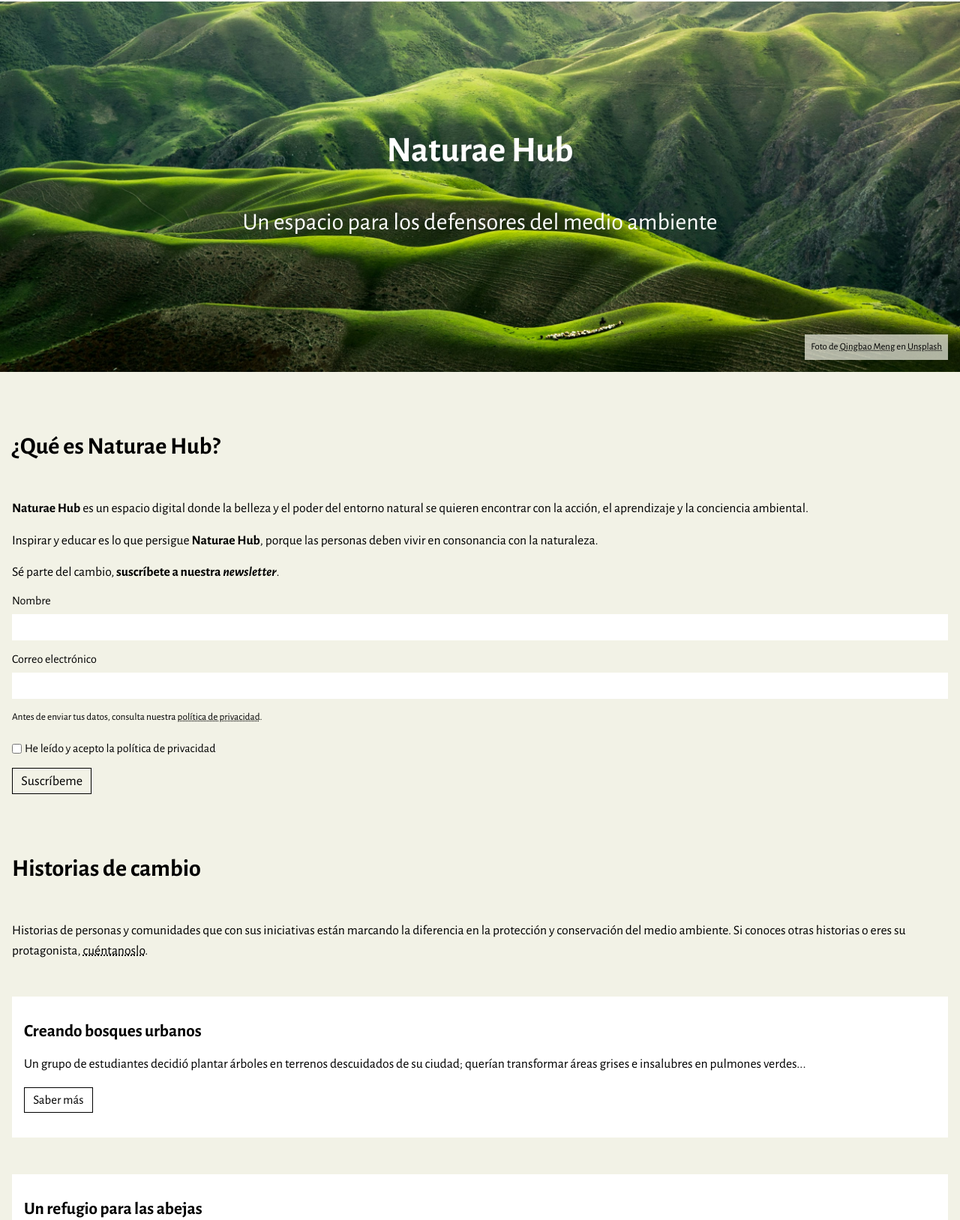
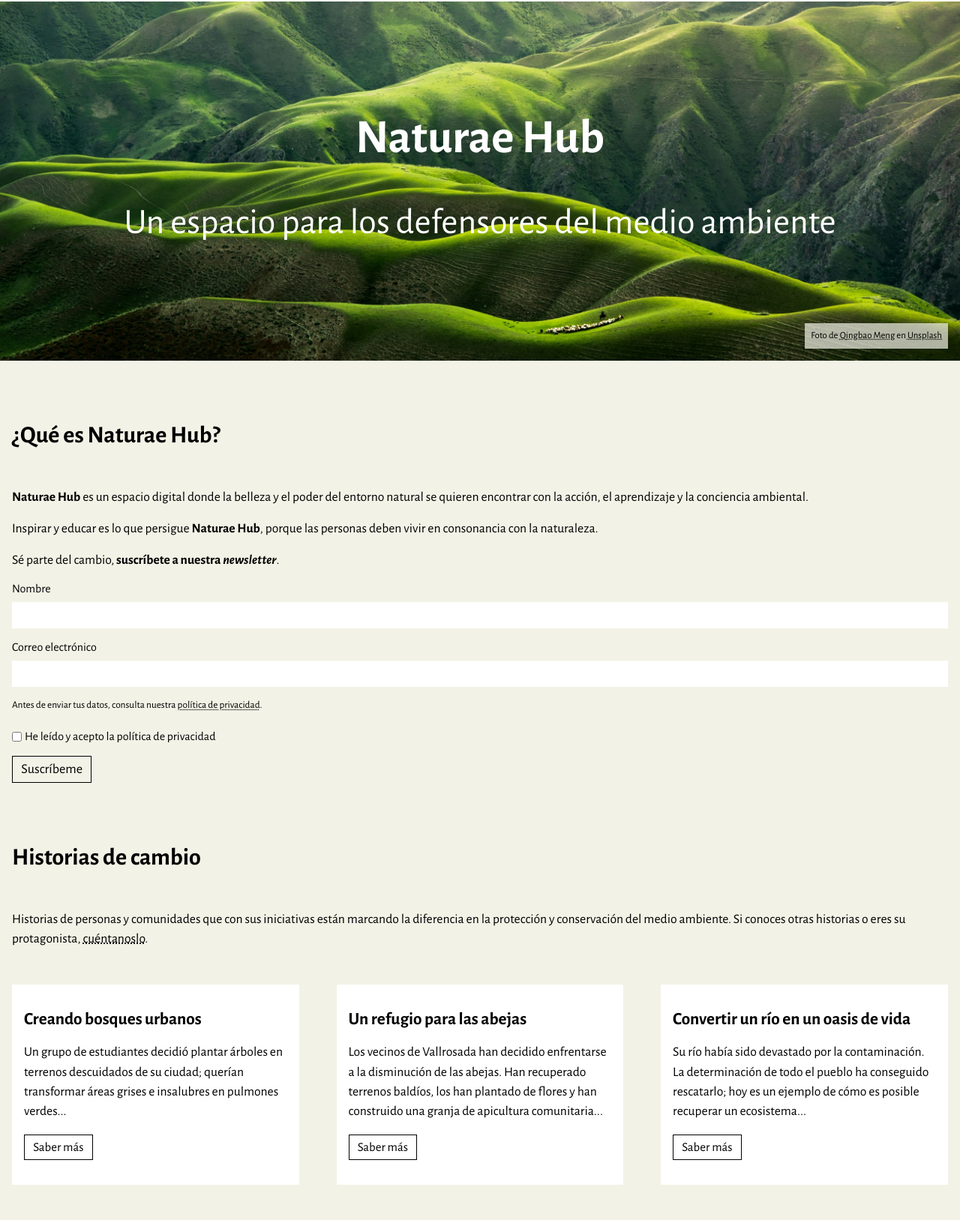
Before and after one commit to DanielRamosAcosta/hyc-pec3, a website: page index.html in a window 1280 px wide. Shown: the part 105-1732 px from the top of the page at 75% size. Drawn offline with nearby package versions, Linux system fonts and the light colour scheme.

Commit message:
fix bottom grid

```diff
--- a/css/estilos.css
+++ b/css/estilos.css
@@ -209,10 +209,18 @@
   color: var(--color-light);
 
   padding: 10.6rem 1rem 11.3rem;
+  @media(min-width: 768px) {
+    padding-top: 9rem;
+    padding-bottom: 9.8rem;
+  }
 
   h1 {
     font-size: 3rem;
     z-index: 1;
+
+    @media(min-width: 768px) {
+      font-size: 4rem;
+    }
   }
 
   .subtitle {
@@ -220,6 +228,11 @@
     line-height: 1.18;
     margin: 0;
     z-index: 1;
+
+    @media(min-width: 768px) {
+      font-size: 3rem;
+      line-height: 1.1;
+    }
   }
 
   figure {
@@ -316,9 +329,13 @@
 
 .stories {
   margin-top: 3rem;
-  display: flex;
-  flex-direction: column;
-  gap: 3.1rem;
+  display: grid;
+  grid-template-columns: 1fr;
+  grid-gap: 3.1rem;
+
+  @media(min-width: 768px) {
+    grid-template-columns: 1fr 1fr 1fr;
+  }
 
   > article {
     background: var(--color-light);
```
